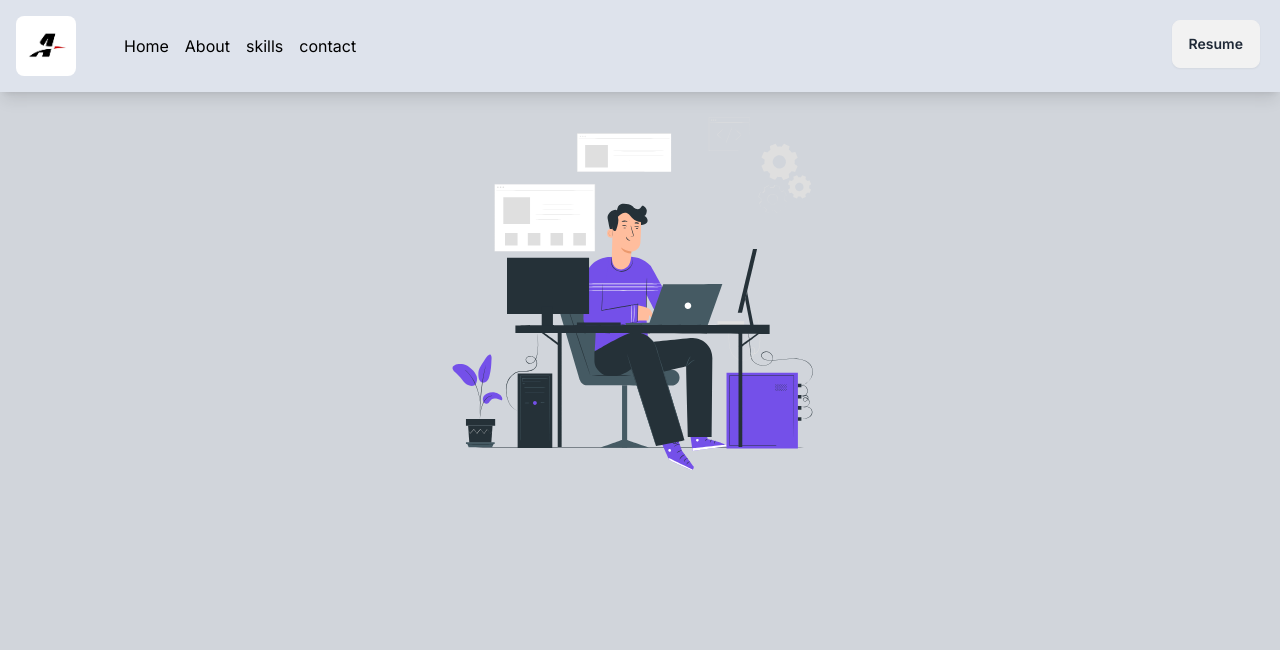
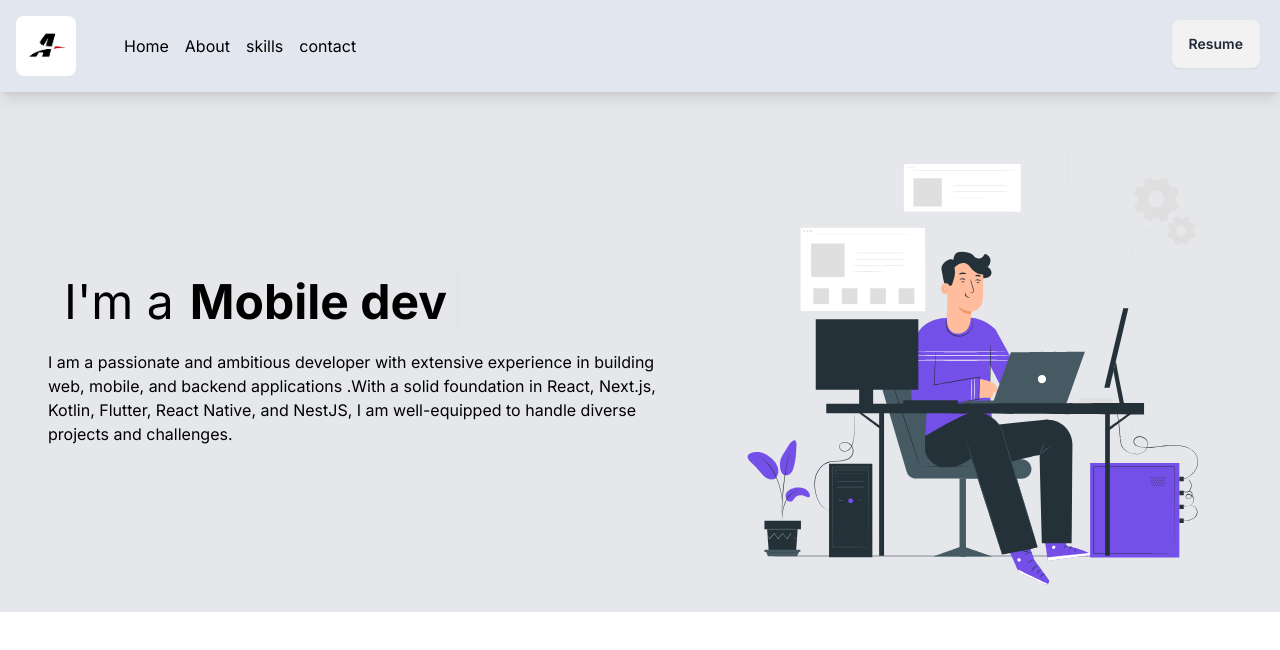
Before and after one commit to faragzz/portfolio, a Next.js app: page / in a window 1280 px wide. Shown: the top 650 px of the page. Built offline with nearby package versions, Linux system fonts and the light colour scheme.

Commit message:
added about

```diff
--- a/app/components/about.tsx
+++ b/app/components/about.tsx
@@ -1,18 +1,45 @@
-import React from 'react'
+import React from "react";
 import Lottie from "react-lottie";
 import animationData from "../../public/assets/lottie/meAnimation.json";
+import { useTypewriter, Cursor } from "react-simple-typewriter";
 
-type Props = {}
+type Props = {};
 
 export default function About({}: Props) {
-    const defaultOptions = {
-        loop: true,
-        autoplay: true,
-        animationData: animationData,
-      };
+  const [text] = useTypewriter({
+    words: ["Web developer", "Mobile developer", "Backend developer"],
+    loop: true,
+    typeSpeed: 120,
+    deleteSpeed: 80,
+  });
+
+  const defaultOptions = {
+    loop: true,
+    autoplay: true,
+    animationData: animationData,
+  };
+
   return (
-    <div>
-              <Lottie options={defaultOptions} height={400} width={400} />
+    <div className="flex flex-col xl:flex-row justify-between items-center w-full mt-5">
+      <div className="flex flex-col text-black ml-12 mr-10">
+        <div className="flex items-center">
+          <p className="text-5xl text-black ml-4">I'm a </p>
+          <span className="font-bold text-5xl text-black ml-4">{text}</span>
+          <span className="text-black text-5xl">
+            <Cursor />
+          </span>
+        </div>
+        <br />
+        <div className="text-md">
+          I am a passionate and ambitious developer with extensive experience in
+          building web, mobile, and backend applications .With a solid
+          foundation in React, Next.js, Kotlin, Flutter, React Native, and
+          NestJS, I am well-equipped to handle diverse projects and challenges.
+        </div>
+      </div>
+      <div className="mr-12">
+        <Lottie options={defaultOptions} height={500} width={500} />
+      </div>
     </div>
-  )
+  );
 }
--- a/app/components/navbar.tsx
+++ b/app/components/navbar.tsx
@@ -41,7 +41,7 @@ export const Navbar = (props: Props) => {
           </div>
           <ul
             tabIndex={0}
-            className="dropdown-content z-[1] menu p-2 shadow bg-base-100 rounded-box w-52"
+            className="dropdown-content z-[1] menu p-2 shadow bg-base-100 rounded-box "
           >
             <li>
               <a href="/resume/Ahmed_Khaled_Web_Resume.pdf" download>
--- a/app/page.tsx
+++ b/app/page.tsx
@@ -3,9 +3,9 @@ import About from "./components/about";
 import { Navbar } from "./components/navbar";
 export default function Home() {
   return (
-    <div className="bg-gray-300 h-screen">
+    <div className="bg-gray-200 h-full">
       <Navbar />
-      <About/>
+      <About />
     </div>
   );
 }
--- a/package.json
+++ b/package.json
@@ -16,7 +16,8 @@
     "next": "14.1.0",
     "react": "^18",
     "react-dom": "^18",
-    "react-lottie": "^1.2.4"
+    "react-lottie": "^1.2.4",
+    "react-simple-typewriter": "^5.0.1"
   },
   "devDependencies": {
     "@types/node": "^20",
```
Also changed, not shown: 1 other file (tests, documents, lock files or other folders).
